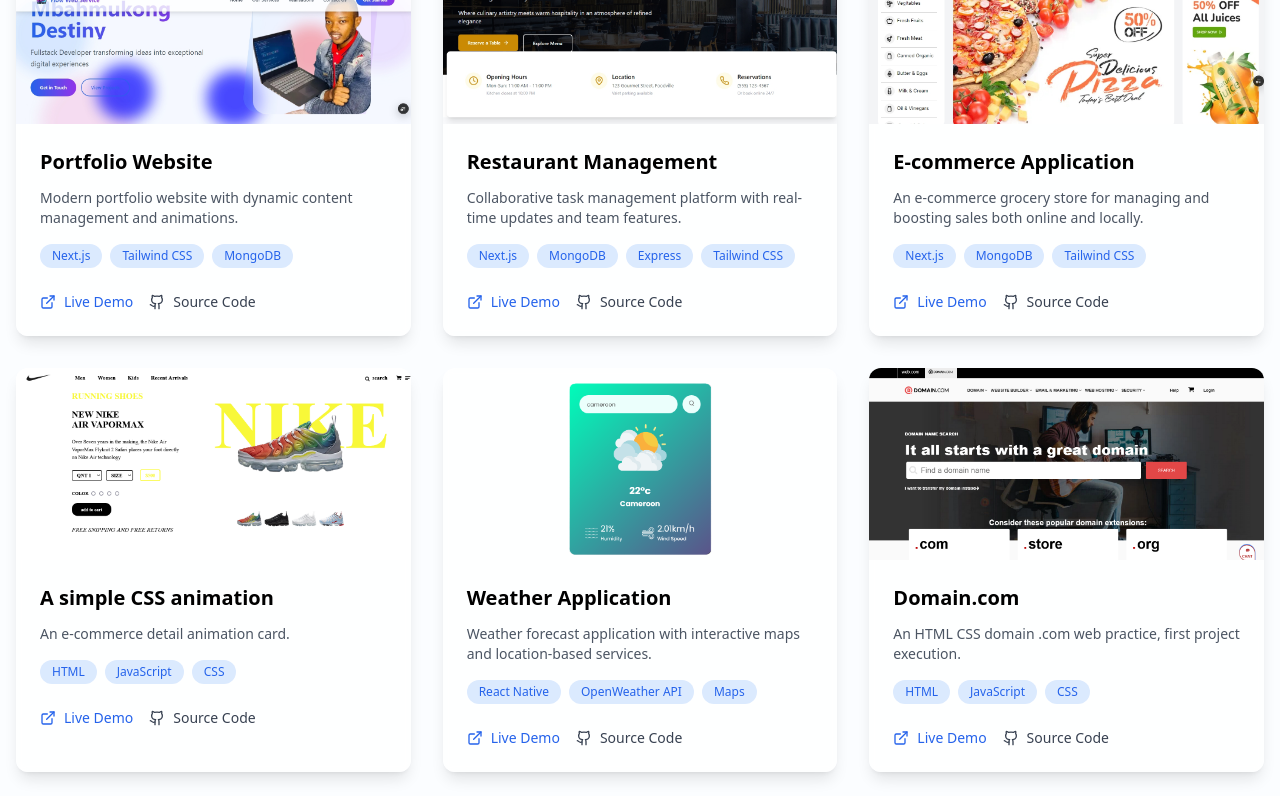
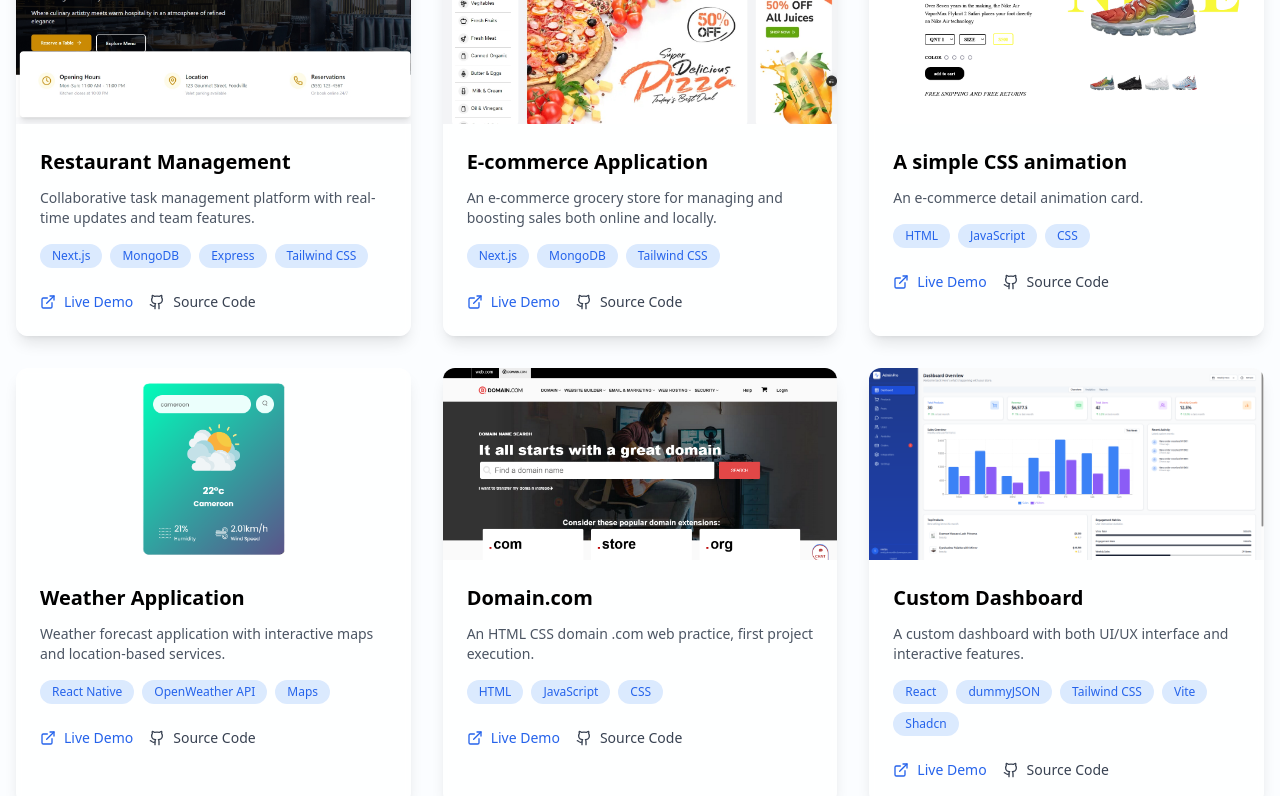
Before and after one commit to Destiny653/flow-portfolio, a Next.js app: page /projects in a window 1280 px wide. Shown: the part 1100-1896 px from the top of the page. Built offline with nearby package versions, Linux system fonts and the light colour scheme.

Commit message:
added new project

```diff
--- a/src/app/projects/page.jsx
+++ b/src/app/projects/page.jsx
@@ -25,18 +25,10 @@ export default function Projects() {
     {
       title: "Api Intergrated Image Gellery",
       description: "Real-time pixaby images Api intergrated with limitless lively images including anims.",
-      technologies: ["React", "Tailwind CSS", "WebSocket"],
+      technologies: ["React", "Tailwind CSS"],
       imageUrl: "/images/gallery.png",
       liveUrl: "https://gallerylive.vercel.app/",
       githubUrl: "https://github.com/Destiny653/Gallery.git",
-    },
-    {
-      title: "Portfolio Website",
-      description: "Modern portfolio website with dynamic content management and animations.",
-      technologies: ["Next.js", "Tailwind CSS", "MongoDB"],
-      imageUrl: "/images/portfolio.png",
-      liveUrl: "https://portfolioemo.vercel.app/",
-      githubUrl: "https://github.com/Destiny653/flow-portfolio.git",
     },
     {
       title: "Restaurant Management",
@@ -78,6 +70,15 @@ export default function Projects() {
       liveUrl: "https://destiny653.github.io/Domain.com/",
       githubUrl: "https://github.com/Destiny653/Domain.com.git",
     },
+    {
+      title: "Custom Dashboard",
+      description: "A custom dashboard with both UI/UX interface and interactive features.",
+      technologies: ["React", "dummyJSON", "Tailwind CSS", "Vite", "Shadcn"],
+      imageUrl: "/images/dashboard.png",
+      liveUrl: "https://cfactorexi.vercel.app/#/login",
+      githubUrl: "https://github.com/Destiny653/cfactorexi.git",
+    },
+
   ];
 
   return (
```
Also changed, not shown: public/images/dashboard.png (added).
